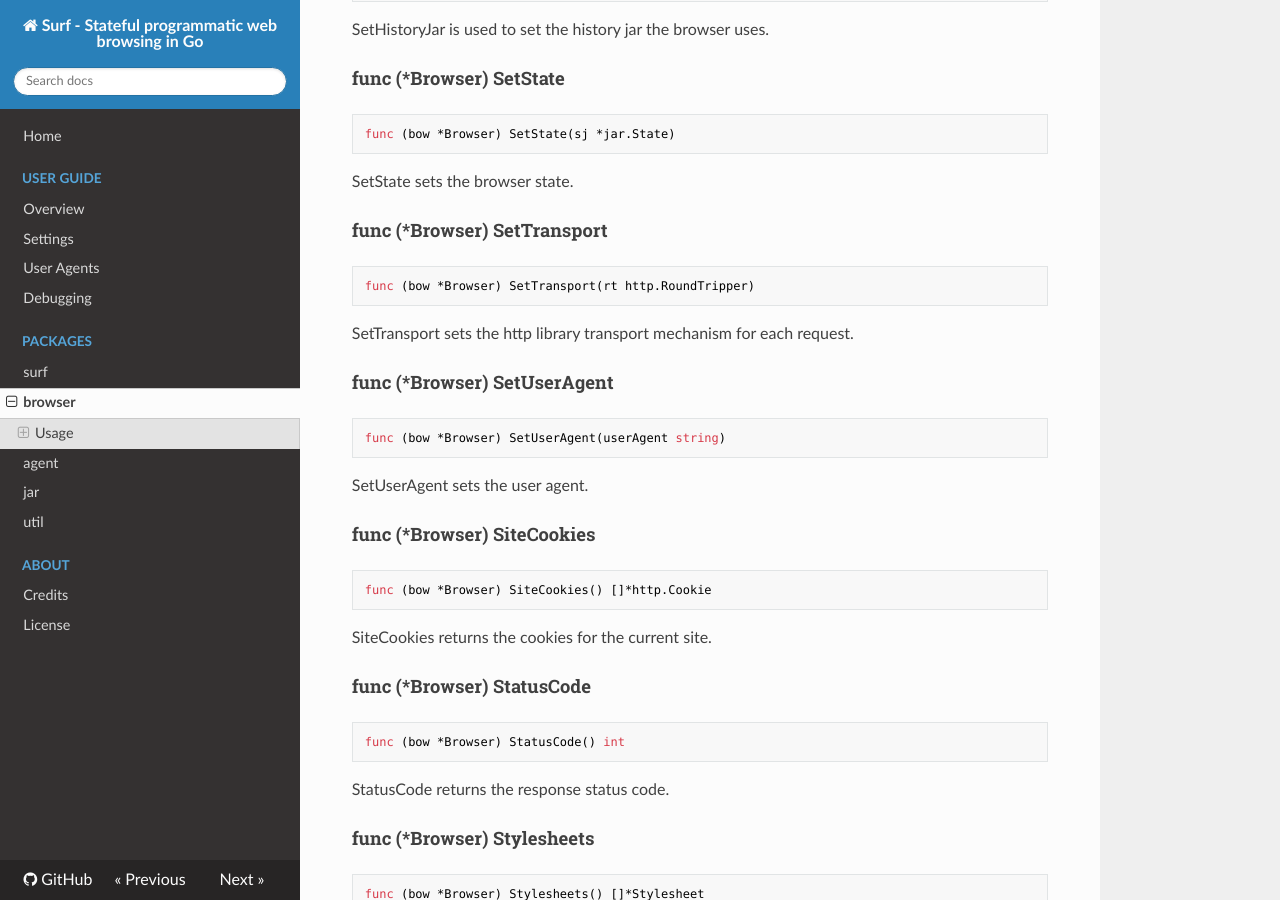
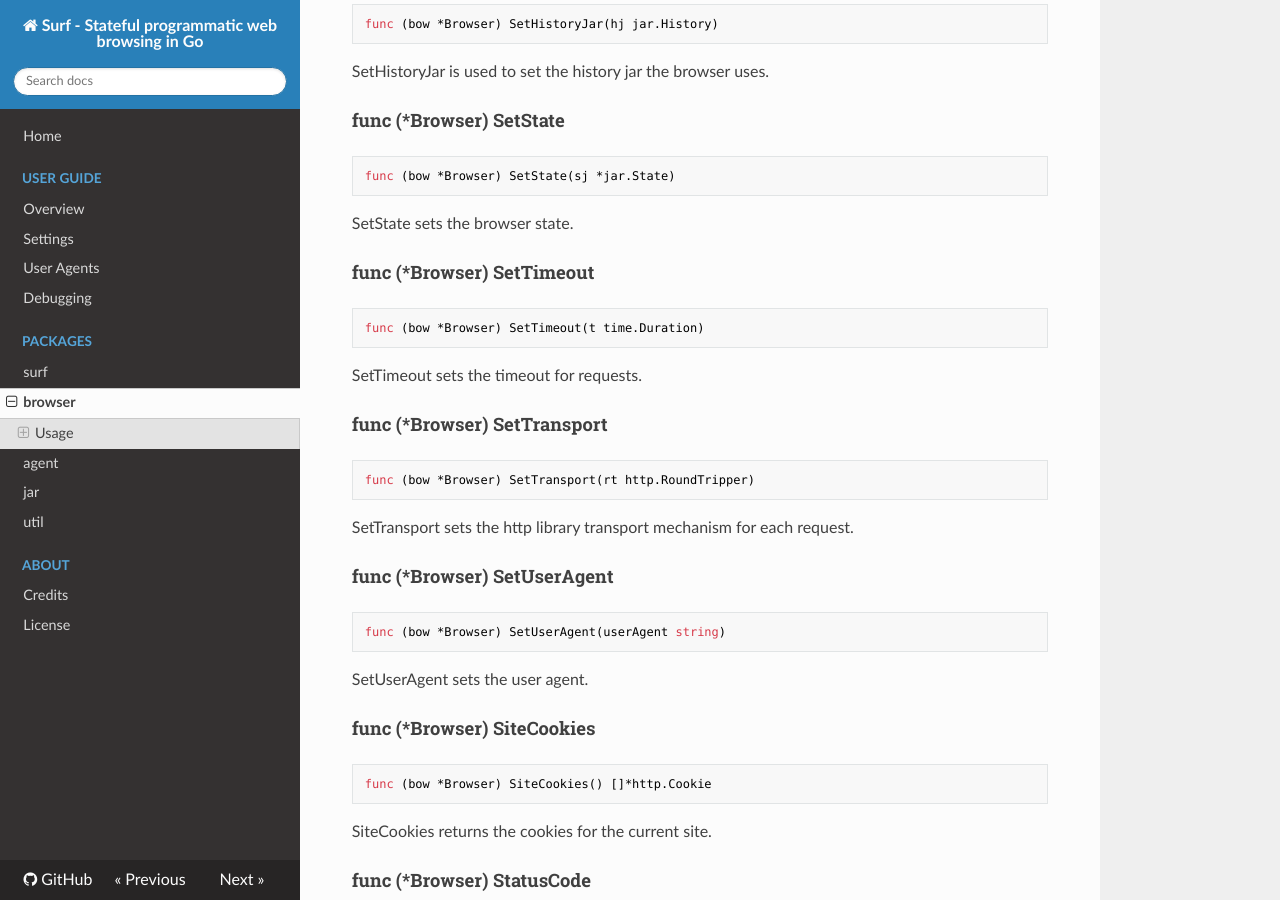
Before and after one commit to headzoo/surf, an MkDocs documentation site: the page built from docs/api/packages/browser.md, in a window 1280 px wide and 900 px high, scrolled down 9866 px. Built offline with MkDocs 1.6.1, drawn with Linux system fonts in a browser that asks for light colours; nearby versions of some CDN libraries; old or Windows-style settings are respelled for this version of MkDocs; some of the changed text lies outside the part shown.

Commit message:
Update doc

````diff
--- a/docs/api/packages/browser.md
+++ b/docs/api/packages/browser.md
@@ -192,6 +192,9 @@ type Browsable interface {
 
 	// SetHeadersJar sets the headers the browser sends with each request.
 	SetHeadersJar(h http.Header)
+
+	// SetTimeout sets the timeout for requests.
+	SetTimeout(t time.Duration)
 
 	// SetTransport sets the http library transport mechanism for each request.
 	SetTransport(rt http.RoundTripper)
@@ -530,6 +533,13 @@ func (bow *Browser) SetState(sj *jar.State)
 ```
 SetState sets the browser state.
 
+#### func (*Browser) SetTimeout
+
+```go
+func (bow *Browser) SetTimeout(t time.Duration)
+```
+SetTimeout sets the timeout for requests.
+
 #### func (*Browser) SetTransport
 
 ```go
````
